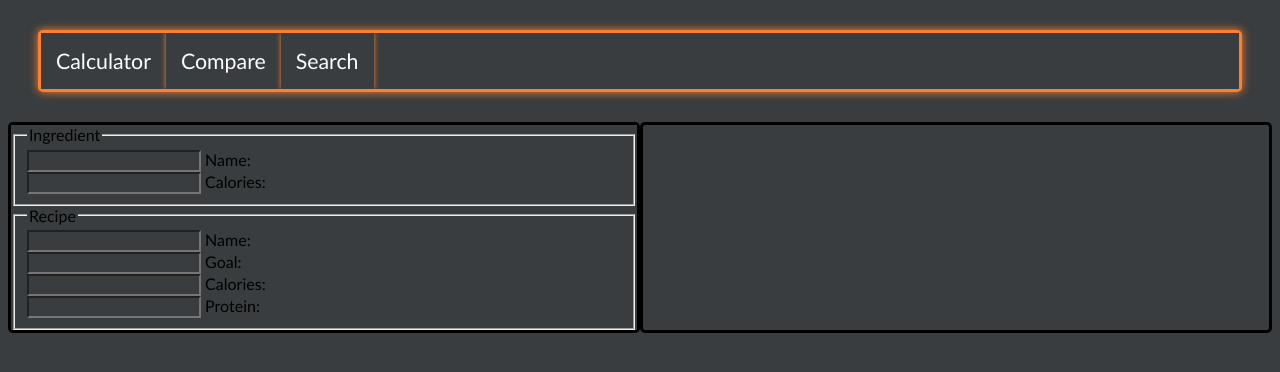
After one commit to BodieLutz/NutriCheck, a PHP site: page /search.php in a window 1280 px wide. The commit adds this page. Shown: the top 372 px of the page. Run offline with PHP 8.4, Linux system fonts and the light colour scheme.

Commit message:
Added skeleton HTML for search page

```diff
--- a/calculator.php
+++ b/calculator.php
@@ -59,7 +59,6 @@
                         <div id="button_box">
                             <input type="button" class="button" id="next" value="Next" onclick="nextIngredient()">
                             <input type="button" class="button" id="finish" value="Finish" onclick="addRecipeAndCompute()">
-                            <a href="calculator.php"><button id="reset_btn">Reset</button></a>
                         </div>
                     </fieldset>
                 </form>
@@ -246,6 +245,7 @@
                     });
 
             }
+
         </script>
 
 </html>
--- a/header.php
+++ b/header.php
@@ -8,7 +8,7 @@
         <ul>
             <li><a href="recipe_form.php">Calculator</a></li>
             <li><a href="#">Compare</a></li>
-            <li><a href="#">Admin</a></li>
+            <li><a href="search.php">Search</a></li>
         </ul>
 	</nav>
 </body>
--- /dev/null
+++ b/search.css
@@ -0,0 +1,9 @@
+.row{
+    display: flex;
+}
+
+.col{
+    border: 3px solid black;
+    border-radius: 5px;
+    flex: 50%;
+}
--- /dev/null
+++ b/search.php
@@ -0,0 +1,50 @@
+<!DOCTYPE html>
+
+<html>
+    <head>
+        <title>Nutri-Check</title>
+        <link rel="stylesheet" href="search.css">
+        <link rel="stylesheet" href="common.css">
+        <script src="https://ajax.googleapis.com/ajax/libs/jquery/3.7.1/jquery.min.js"></script>
+    </head>
+
+    <body>
+        <?php include "header.php";?>
+        <div class="row">
+            <div class="col" id="form-div">
+                <form id="ing-form">
+                    <fieldset>
+                        <legend>Ingredient</legend>
+                        <input type="text" name="ing-name" id="ing-name">
+                        <label for="ing-name">Name: </label><br>
+
+                        <input type="number" name="ing-cals" id="ing-cals">
+                        <label for="ing-cals">Calories: </label><br>
+
+                    </fieldset>
+                </form>
+
+                <form id="recipe-form">
+                    <fieldset>
+                        <legend>Recipe</legend>
+                        <input type="text" name="recipe-name" id="recipe-name">
+                        <label for="recipe-name">Name: </label><br>
+
+                        <input type="text" name="recipe-goal" id="recipe-goal">
+                        <label for="recipe-goal">Goal: </label><br>
+
+                        <input type="number" name="recipe-cals" id="recipe-cals">
+                        <label for="recipe-cals">Calories: </label><br>
+
+                        <input type="number" name="recipe-protein" id="recipe-protein">
+                        <label for="recipe-protein">Protein: </label><br>
+
+                    </fieldset>
+                </form>
+            </div>
+
+            <div class="col" id="table-div"></div>
+        </div>
+    </body>
+
+</html>
```
